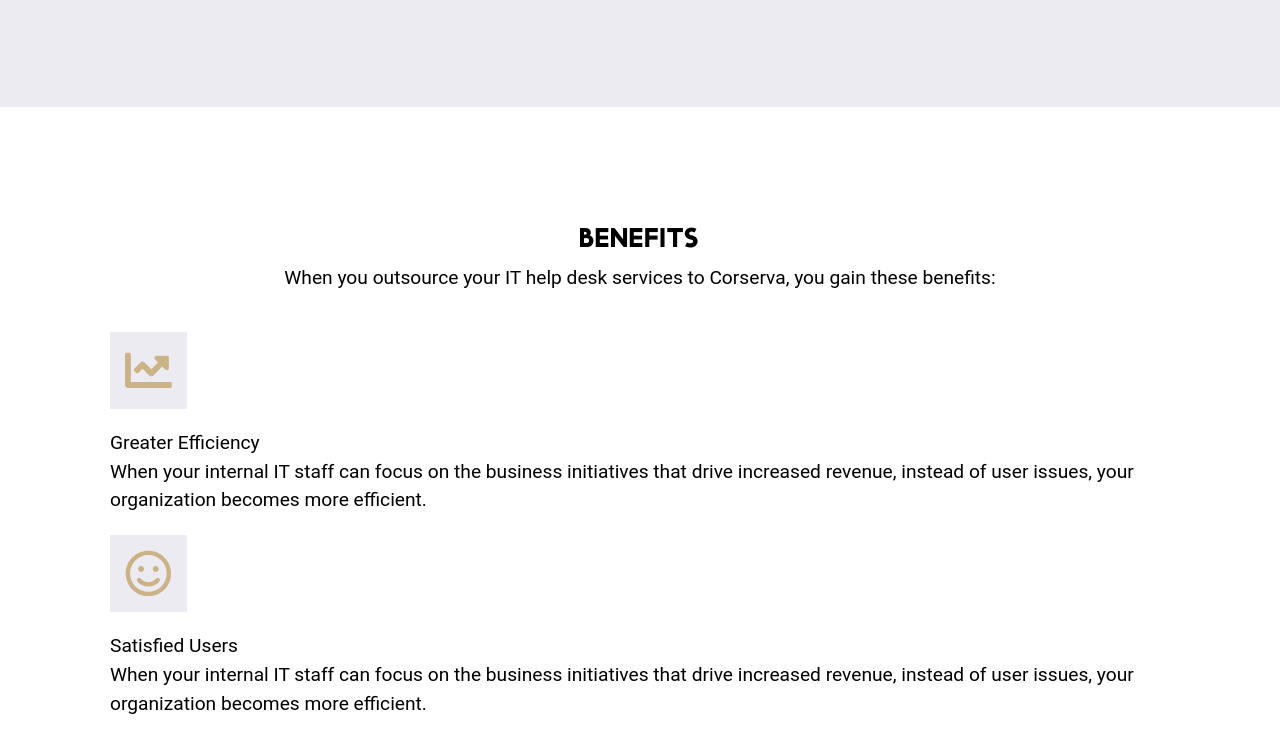
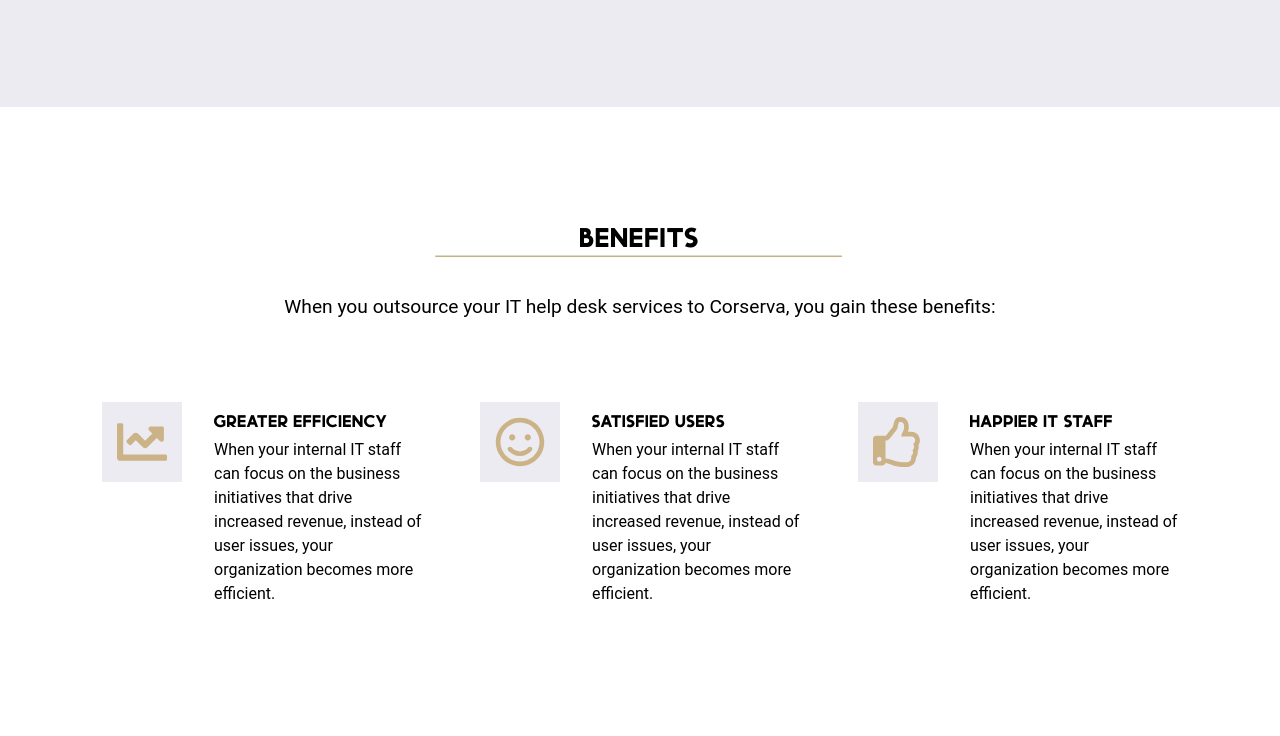
Before and after one commit to cwilso88/priorityOne, a React (Create React App) app: page / in a window 1280 px wide. Shown: the part 4128-4864 px from the top of the page. Built offline with nearby package versions, Linux system fonts and the light colour scheme.

Commit message:
Added gold underline to the benefits comp

```diff
--- a/src/components/Benefits.js
+++ b/src/components/Benefits.js
@@ -1,4 +1,5 @@
 import React from 'react'
+import line_600px from '../logos/line_600px.png'
 import { FontAwesomeIcon } from '@fortawesome/react-fontawesome';
 import { faChartLine } from '@fortawesome/free-solid-svg-icons'
 import { faSmile, faThumbsUp } from '@fortawesome/free-regular-svg-icons'
@@ -10,6 +11,7 @@ class Benefits extends React.Component {
             <section id="benefits">
                 <div className="benefits_title">
                     <h1>Benefits</h1>
+                    <img src={line_600px} alt="Gold underline" />
                     <p>When you outsource your IT help desk services to Corserva, you gain these benefits:</p>
                 </div>
                 <br />
--- a/src/sass/_Benefits.scss
+++ b/src/sass/_Benefits.scss
@@ -1,29 +1,46 @@
 #benefits {
     padding: 100px;
     font-family: 'Roboto', sans-serif;
-    font-size: 1.2em;
+
     .benefits_title {
         text-align: center;
+        font-size: 1.2em;
         h1 {
             font-family: MomCakeBold;
             font-size: 2em;
         }
     }
+    img {
+        margin-top: -40px;
+        width: 40%;
+    }
+
+    h3 {
+        font-family: MomCakeBold;
+        font-size: 1.5em;
+    }
     .icon {
         color: $gold;
         background-color: $gray;
-        font-size: 4em;
+        font-size: 5em;
         padding: 15px;
 
 
       }
-    .row {
+    .benefits_row {
         display: flex;
         gap: 5%;
         padding-top: 5%;
     }
+    .benefits_column {
+        flex: 33%;
+        padding: 2px;
+    }
+    .benefits_item_row {
+        display: flex;
+        gap: 10%;
+    }
     .benefits_item_column {
-        flex: 33%;
-        padding: 10px;
+        flex: 30%, 70%;
     }
 }
```
